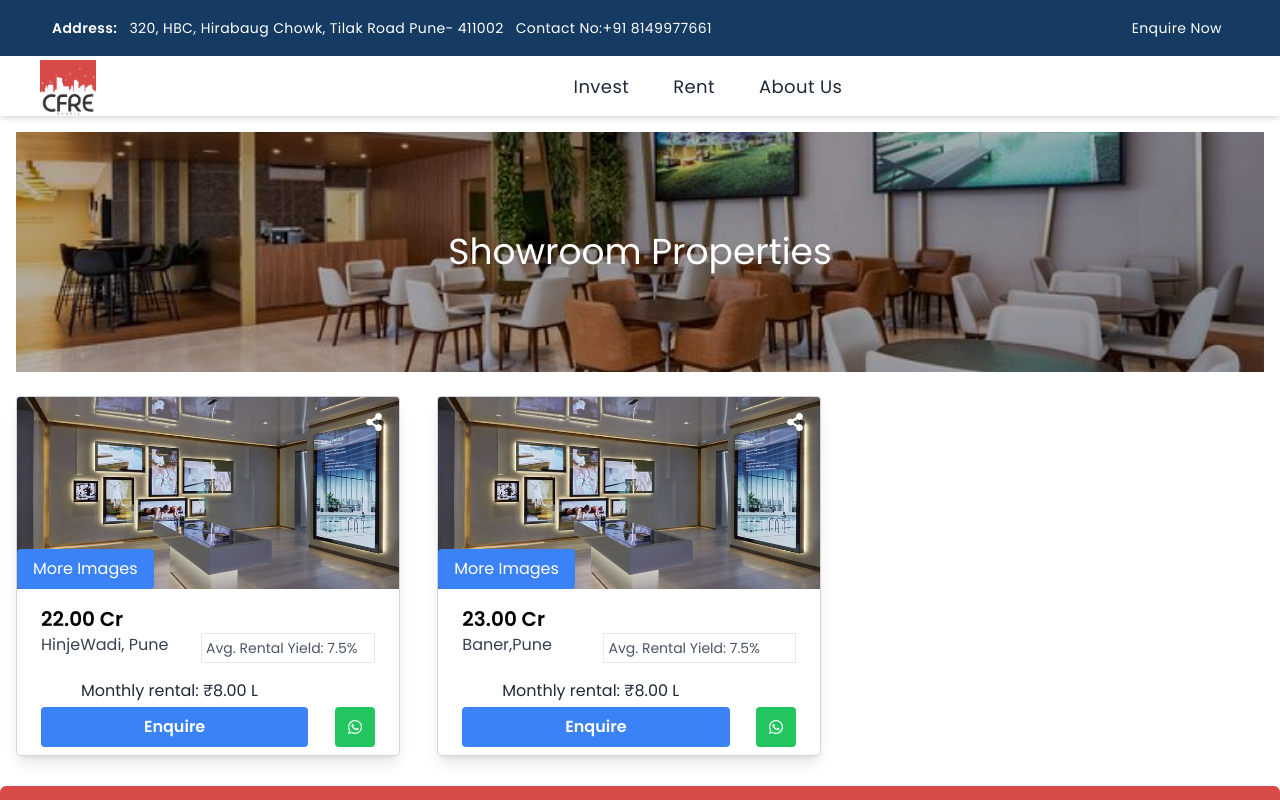
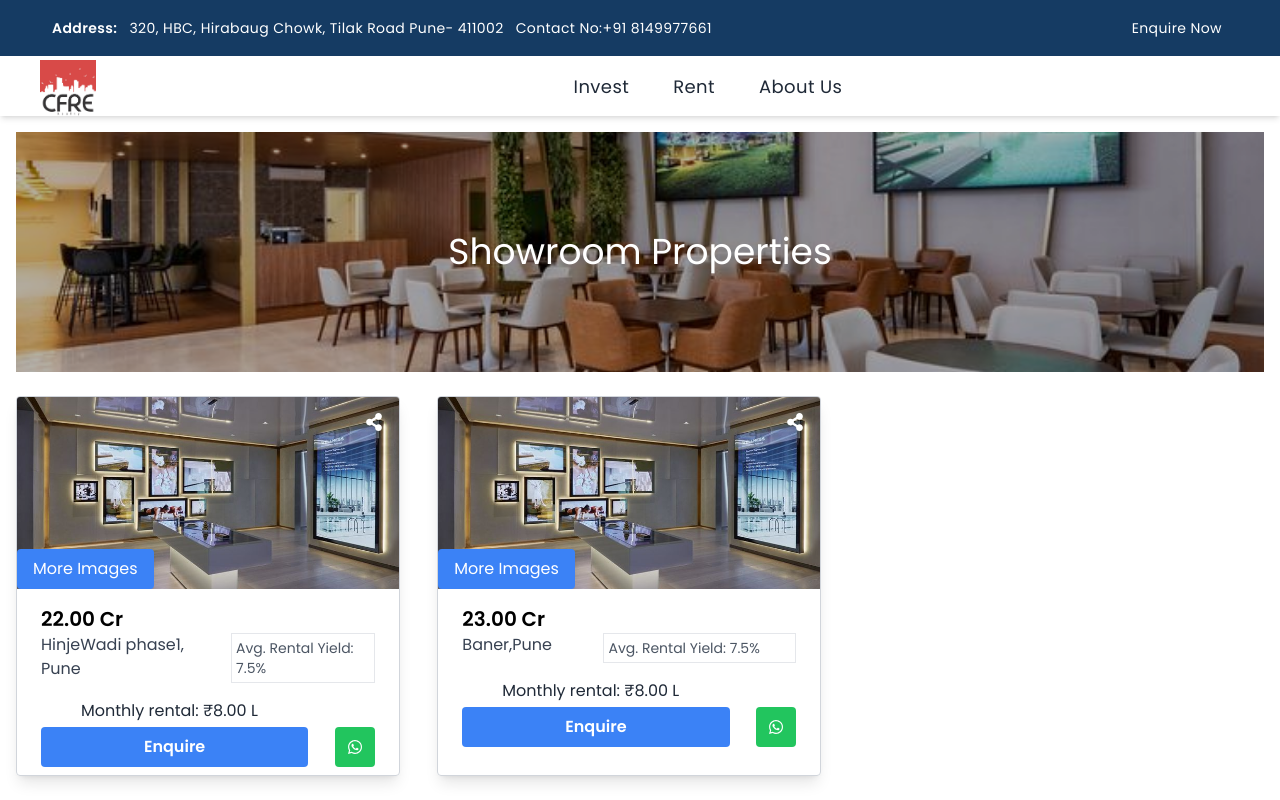
Before and after one commit to Digitalizetheglobe/CFRE-FRONTEND, a React (Create React App) app: page /showroom in a window 1280 px wide. Shown: the top 800 px of the page. Built offline with nearby package versions, Linux system fonts and the light colour scheme.

Commit message:
loction change

```diff
--- a/src/Components/Showroom/Showroom.jsx
+++ b/src/Components/Showroom/Showroom.jsx
@@ -10,7 +10,7 @@
             title: 'Luxury Showroom Space',
             imageUrl: '/Related sells the _Hudson Yards Experience_ at its tech-forward sales gallery.jpeg',
             price: '22.00',
-            location: 'HinjeWadi, Pune',
+            location: 'HinjeWadi phase1, Pune',
             rentalYield: '7.5',
             monthlyRental: '8.00',
         },
```
